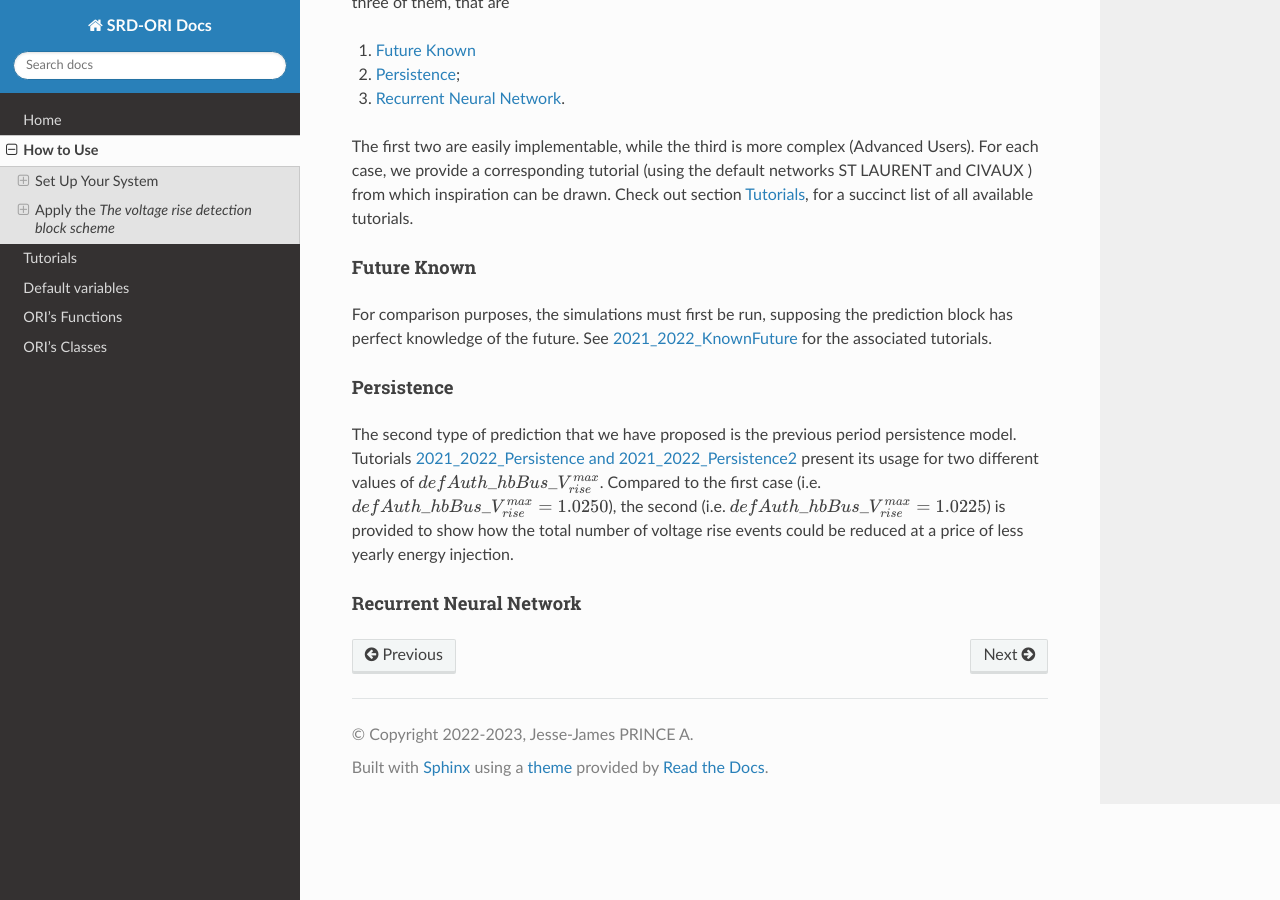
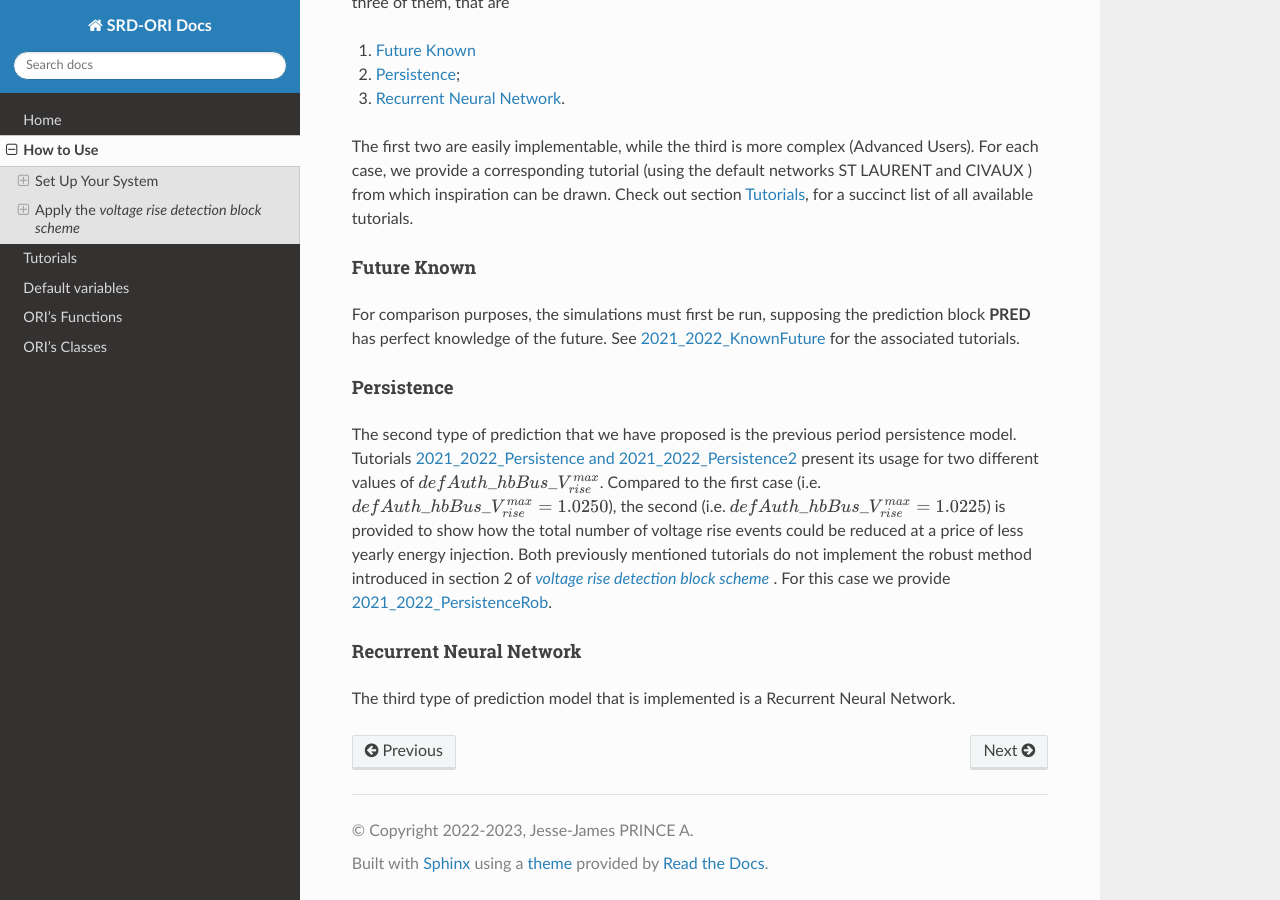
Before and after one commit to pajjaecat/ORI-SRD, a Sphinx documentation site: the page built from docs/HowToUse/howToUse.rst, in a window 1280 px wide and 900 px high, scrolled down 2096 px. Built offline with Sphinx 7.4.7 and the Read the Docs theme 2.0.0, drawn with Linux system fonts in a browser that asks for light colours; some of the changed text lies outside the part shown.

Commit message:
Update howToUse.rst

```diff
--- a/docs/HowToUse/howToUse.rst
+++ b/docs/HowToUse/howToUse.rst
@@ -13,7 +13,7 @@
 `Ori's Github Repository <https://github.com/pajjaecat/ORI-SRD>`_.
 
 .. warning::
-    Please **READ** |vRiseBlockScheme|_ .
+    Please **READ** the |vRiseBlockScheme|_ .
 
 
 
@@ -122,7 +122,7 @@
 
 Future Known
 =============
-For comparison purposes, the simulations must first be run, supposing the prediction block has perfect knowledge of the
+For comparison purposes, the simulations must first be run, supposing the prediction block **PRED** has perfect knowledge of the
 future. See :ref:`Rst2021_2022_KnownFuture` for the associated tutorials.
 
 Persistence
@@ -131,7 +131,9 @@
 :ref:`Rst2021_2022_Persistence` present its usage for two different values of :math:`defAuth\_ hbBus\_ V^{max}_{rise}`.
 Compared to the first case (i.e. :math:`defAuth\_ hbBus\_ V^{max}_{rise} = 1.0250`), the second
 (i.e. :math:`defAuth\_ hbBus\_ V^{max}_{rise} = 1.0225`) is provided to show how the total number of voltage rise events
-could be reduced at a price of less yearly energy injection.
+could be reduced at a price of less yearly energy injection. Both previously mentioned tutorials do not implement the robust
+method introduced in section 2 of |vRiseBlockScheme|_ . For this case we provide :ref:`Rst2021_2022_PersistenceRob`.
 
 Recurrent Neural Network
 ========================
+The third type of prediction model that is implemented is a Recurrent Neural Network.
```
Also changed, not shown: other parts of docs/HowToUse/howToUse.rst (+1 -1 lines).
